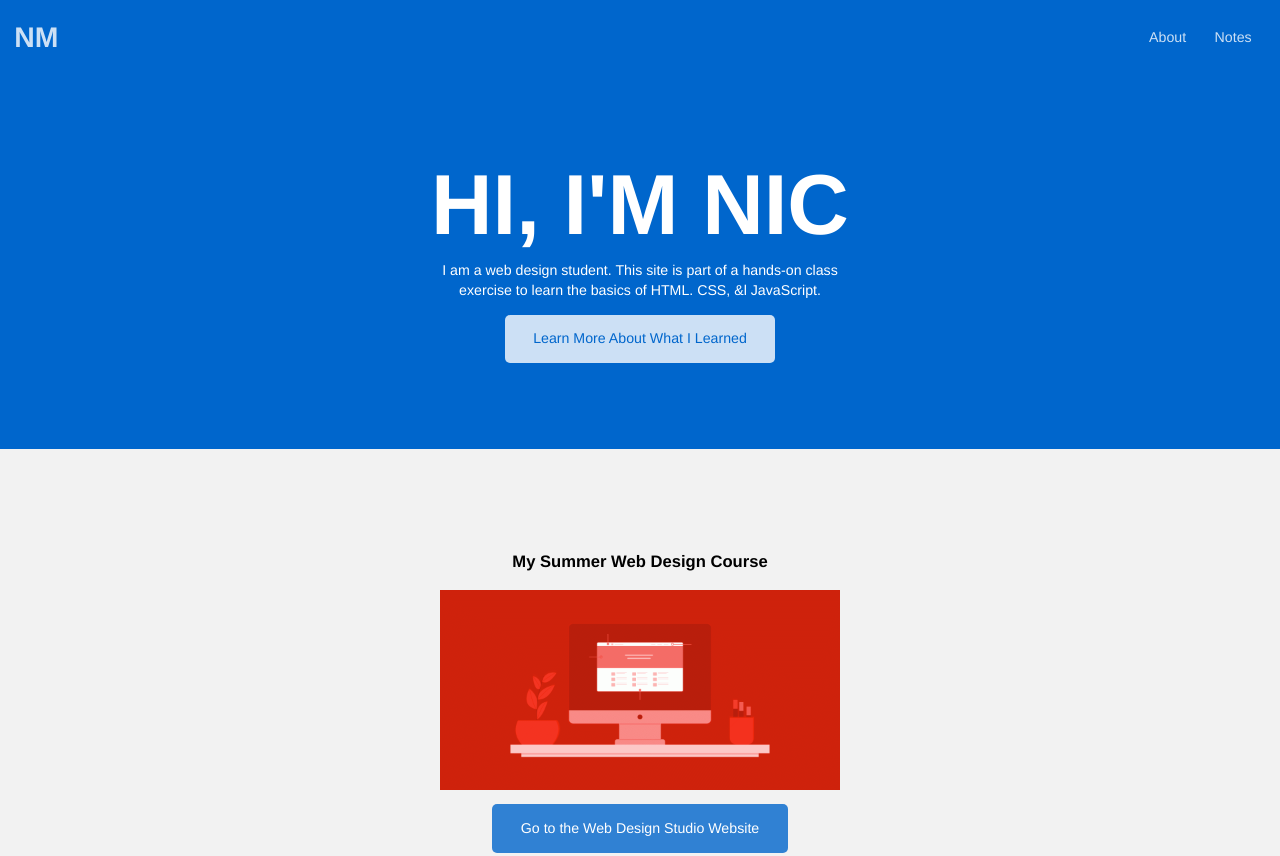
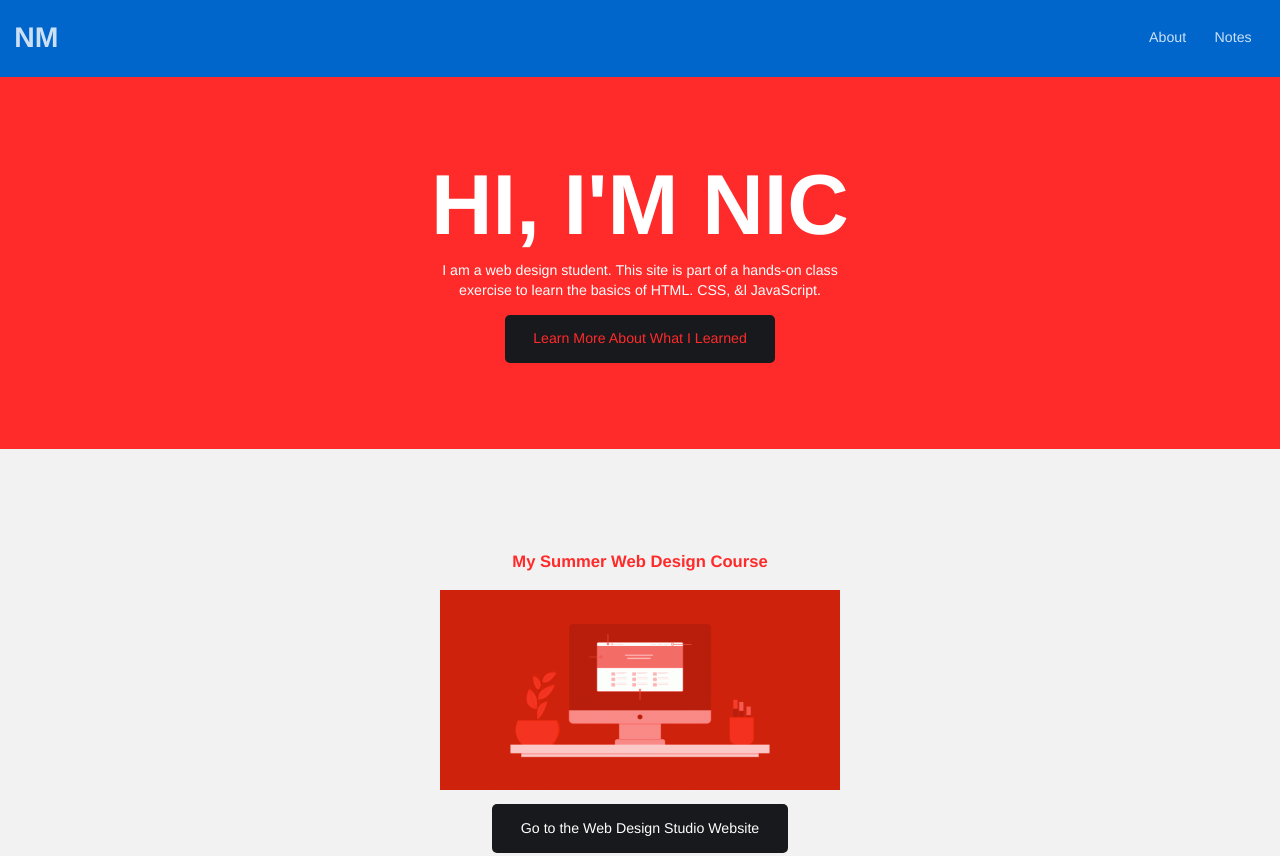
Before and after one commit to iolaninic/iolaninic.github.io, a plain HTML site: page index.html in a window 1280 px wide. Shown: the top 856 px of the page. Drawn offline with Linux system fonts and the light colour scheme.

Commit message:
Updated Code

```diff
--- a/css/style.css
+++ b/css/style.css
@@ -3,8 +3,8 @@
 body { margin: 0; }
 
 /* GLOBAL COLORS */
-body { color: hex(#ff2a2a); }
-a { color: hex(#18191d); }
+body { color: rgb(255, 42, 42); }
+a { color: rgb(24, 25, 29); }
 a:hover { color: rgb(255, 255, 255); }
 
 /* GLOBAL TYPOGRAPHY */
@@ -25,20 +25,20 @@ img {
     display: inline-block;
     padding: 1em 2em;
     text-decoration: none;
-    background-color: rgba(0, 102, 204, .8);
+    background-color: rgb(24, 25, 29);
     color: white;
     border-radius: 5px;
 }
 .button:hover {
-    background-color: rgba(0, 102, 204, 1);
-    color: white;
+    background-color: rgb(24, 25, 29);
+    color: rgb(255, 42, 42);
 }
 .button.dark {
-    color: rgba(0, 102, 204, 1);
-    background-color: rgba(255, 255, 255,.8);
+    color: rgb(255, 42, 42);
+    background-color: rgb(24, 25, 29);
 }
 .button.dark:hover {
-    background-color: rgba(255, 255, 255,1);
+    background-color: rgb(255, 255, 255);
 }
 
 /* SITE STRUCTURE */
@@ -88,7 +88,7 @@ main {
 
 /* HERO SECTION */
 .hero {
-    background-color: rgba(0, 102, 204, 1);
+    background-color: rgb(255, 42, 42);
     text-align: center;
     color: white;
     padding: 6em 1em;
```
